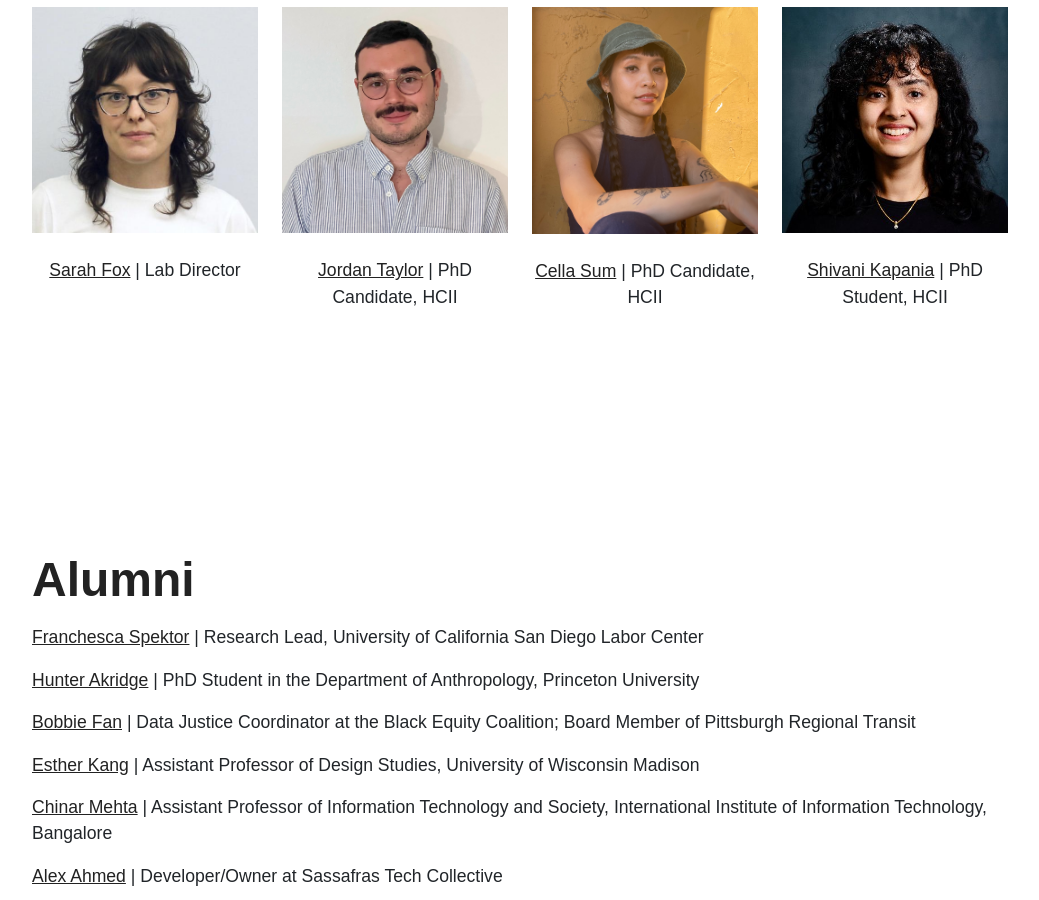
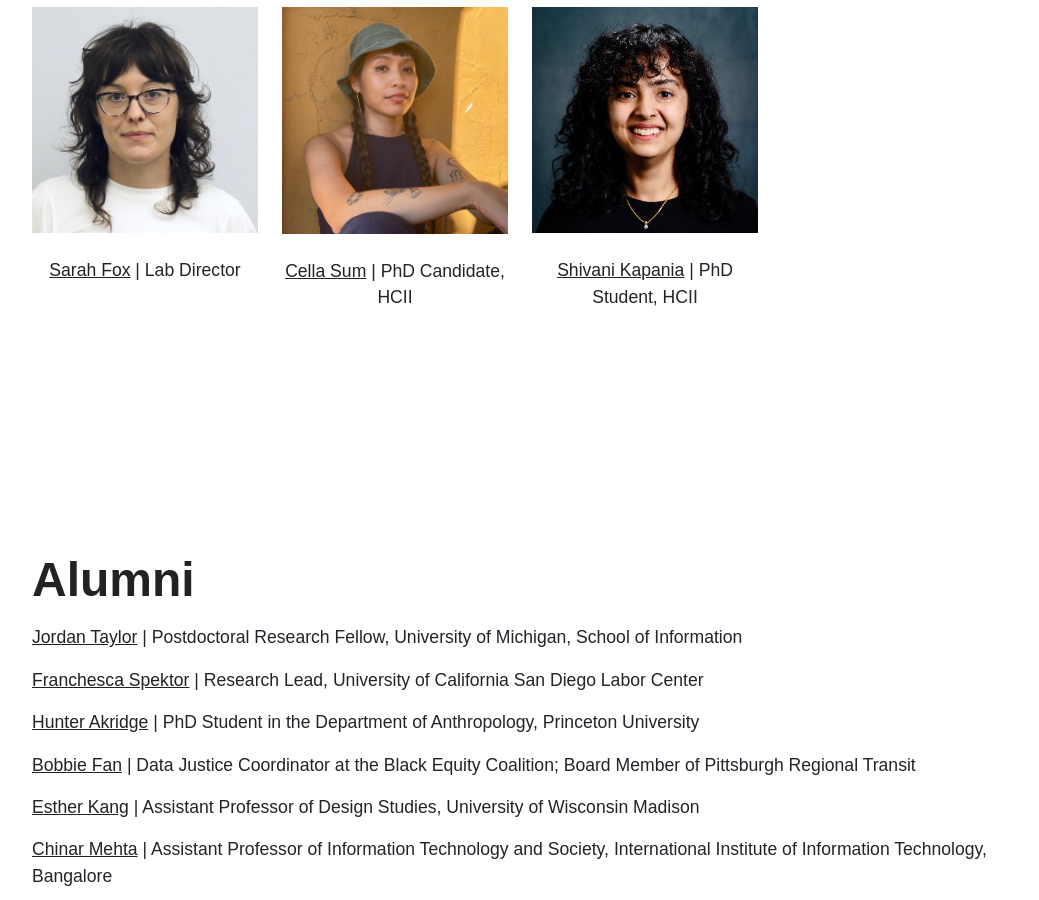
Before and after one commit to techsolidaritylab/site, a Jekyll site: the page built from index.html, in a window 1280 px wide and 900 px high, scrolled down 2532 px. Shown: the whole window, without its empty margins (120-1159 px from the left). Built offline with Jekyll 4.4.1, drawn with Linux system fonts in a browser that asks for light colours; nearby versions of some CDN libraries; some web fonts are replaced.

Commit message:
Moved Jordan to Alumni Section

```diff
--- a/_includes/team.html
+++ b/_includes/team.html
@@ -6,10 +6,6 @@
       <div class="col-12 col-md-6 col-lg-3">
         <img src="/assets/images/sarah.jpg" class="img-fluid" alt="Photo of Sarah">
         <p class="text-center py-4"><a href="https://www.sarahfox.info/">Sarah Fox</a> | Lab Director</p>
-      </div><!-- /.col-lg-4 -->
-      <div class="col-12 col-md-6 col-lg-3">
-        <img src="/assets/images/jordan.jpg" class="img-fluid" alt="Photo of Jordan">
-        <p class="text-center py-4"><a href="https://jtaylor.lgbt/">Jordan Taylor</a> | PhD Candidate, HCII</p>
       </div><!-- /.col-lg-4 -->
       <div class="col-12 col-md-6 col-lg-3">
         <img src="/assets/images/cella.jpg" class="img-fluid" alt="Photo of Cella">
@@ -29,6 +25,7 @@
     <!-- Three columns of text below the carousel -->
     <div class="row mb-2">
       <div>
+      <p><a href="https://jtaylor.lgbt/">Jordan Taylor</a> | Postdoctoral Research Fellow, University of Michigan, School of Information</p>
       <p><a href="https://www.linkedin.com/in/fspektor/">Franchesca Spektor</a> | Research Lead, University of California San Diego Labor Center</p>
       <p><a href="https://anthropology.princeton.edu/people/hunter-akridge">Hunter Akridge</a> | PhD Student in the Department of Anthropology, Princeton University </p>
       <p><a href="https://www.linkedin.com/in/bonniefan/">Bobbie Fan</a> | Data Justice Coordinator at the Black Equity Coalition; Board Member of Pittsburgh Regional Transit</p>
```
